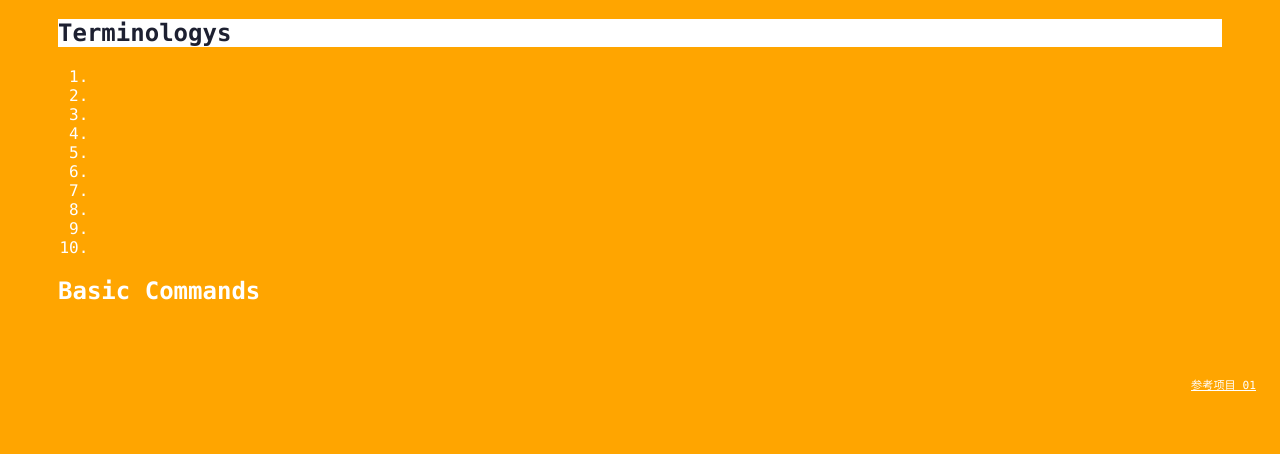
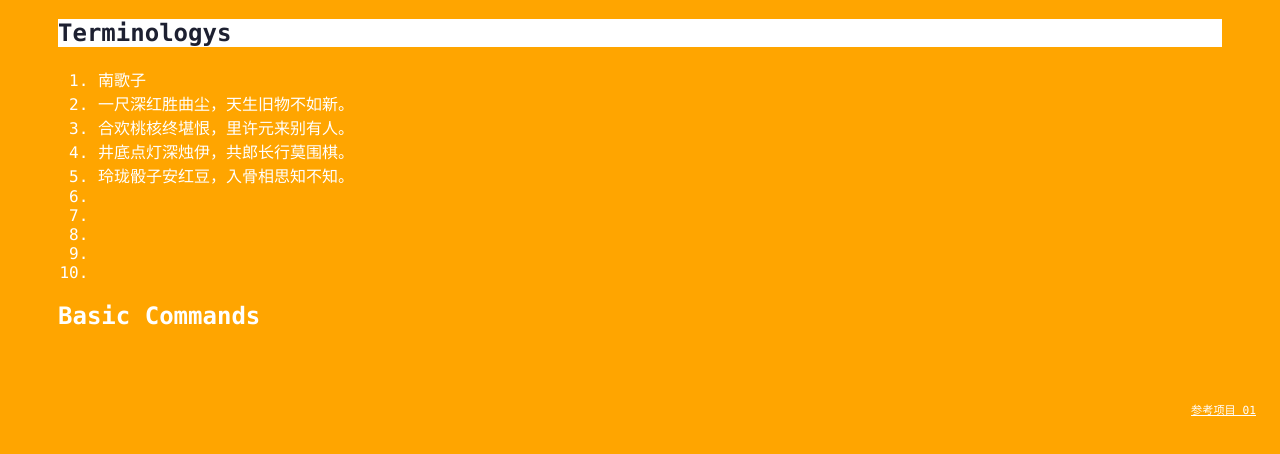
Before and after one commit to longeweiyi/git_learning, a plain HTML site: page index.html in a window 1280 px wide. Both pictures are taken after a click on the element "Terminologys". Shown: the part 226-680 px from the top of the page. Drawn offline with Linux system fonts and the light colour scheme.

Commit message:
填词 南歌子-刘禹锡

```diff
--- a/index.html
+++ b/index.html
@@ -14,11 +14,11 @@
         <div class="accordion"><h1>Terminologys</h1></div>
             <div class="panel">
                 <ol>
-                    <li></li>
-                    <li></li>
-                    <li></li>
-                    <li></li>
-                    <li></li>
+                    <li>南歌子</li>
+                    <li>一尺深红胜曲尘，天生旧物不如新。</li>
+                    <li>合欢桃核终堪恨，里许元来别有人。</li>
+                    <li>井底点灯深烛伊，共郎长行莫围棋。</li>
+                    <li>玲珑骰子安红豆，入骨相思知不知。</li>
                     <li></li>
                     <li></li>
                     <li></li>
```
